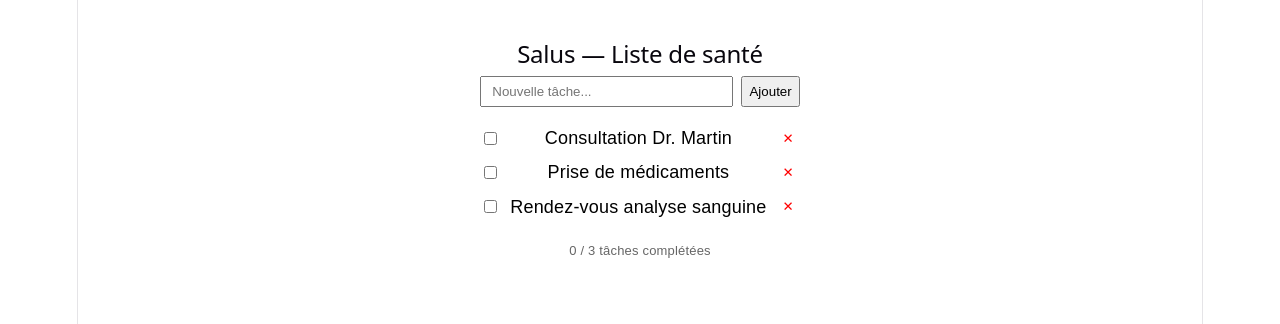
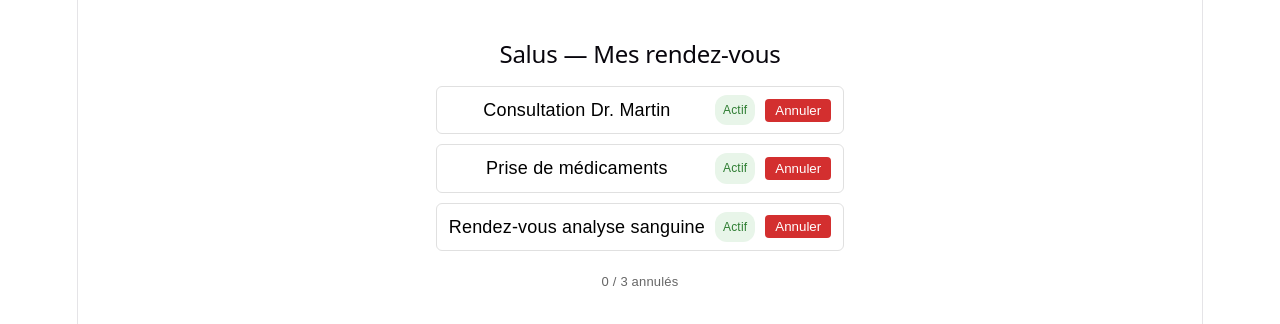
Before and after one commit to Am-As105/Salus---AI-Health-Assistant-Platform-React, a React (Vite) app in the folder Salus/: page / in a window 1280 px wide. Shown: the top 324 px of the page. Built offline with nearby package versions, Linux system fonts and the light colour scheme.

Commit message:
feat(app): integrate appointment cancellation API in App

```diff
--- a/Salus/src/App.jsx
+++ b/Salus/src/App.jsx
@@ -1,64 +1,20 @@
-import { useState } from 'react'
+import { useAppointments } from './hooks/useAppointments'
+import { AppointmentList } from './components/AppointmentList'
 
 function App() {
-  const [items, setItems] = useState([
-    { id: 1, name: 'Consultation Dr. Martin', done: false },
-    { id: 2, name: 'Prise de médicaments', done: false },
-    { id: 3, name: 'Rendez-vous analyse sanguine', done: false },
-  ])
-  const [newItem, setNewItem] = useState('')
-
-  const addItem = () => {
-    if (!newItem.trim()) return
-    setItems(prev => [...prev, { id: Date.now(), name: newItem.trim(), done: false }])
-    setNewItem('')
-  }
-
-  const toggleItem = (id) => {
-    setItems(prev =>
-      prev.map(item => item.id === id ? { ...item, done: !item.done } : item)
-    )
-  }
-
-  const deleteItem = (id) => {
-    setItems(prev => prev.filter(item => item.id !== id))
-  }
+  const { appointments, cancel, loading, error } = useAppointments()
 
   return (
-    <div style={{ maxWidth: 500, margin: '40px auto', fontFamily: 'sans-serif' }}>
-      <h2>Salus — Liste de santé</h2>
-
-      <div style={{ display: 'flex', gap: 8, marginBottom: 16 }}>
-        <input
-          value={newItem}
-          onChange={e => setNewItem(e.target.value)}
-          onKeyDown={e => e.key === 'Enter' && addItem()}
-          placeholder="Nouvelle tâche..."
-          style={{ flex: 1, padding: '6px 10px' }}
-        />
-        <button onClick={addItem}>Ajouter</button>
-      </div>
-
-      <ul style={{ listStyle: 'none', padding: 0 }}>
-        {items.map(item => (
-          <li key={item.id} style={{ display: 'flex', alignItems: 'center', gap: 10, marginBottom: 8 }}>
-            <input
-              type="checkbox"
-              checked={item.done}
-              onChange={() => toggleItem(item.id)}
-            />
-            <span style={{ flex: 1, textDecoration: item.done ? 'line-through' : 'none', color: item.done ? '#999' : '#000' }}>
-              {item.name}
-            </span>
-            <button onClick={() => deleteItem(item.id)} style={{ color: 'red', border: 'none', background: 'none', cursor: 'pointer' }}>
-              ✕
-            </button>
-          </li>
-        ))}
-      </ul>
-
+    <div style={{ maxWidth: 520, margin: '40px auto', fontFamily: 'sans-serif' }}>
+      <h2>Salus — Mes rendez-vous</h2>
+      {error && (
+        <p style={{ color: '#c62828', background: '#fdecea', padding: '8px 12px', borderRadius: 4 }}>
+          ⚠️ {error}
+        </p>
+      )}
+      <AppointmentList appointments={appointments} onCancel={cancel} loading={loading} />
       <p style={{ color: '#666', fontSize: 13 }}>
-        {items.filter(i => i.done).length} / {items.length} tâches complétées
+        {appointments.filter(a => a.status === 'cancelled').length} / {appointments.length} annulés
       </p>
     </div>
   )
```
